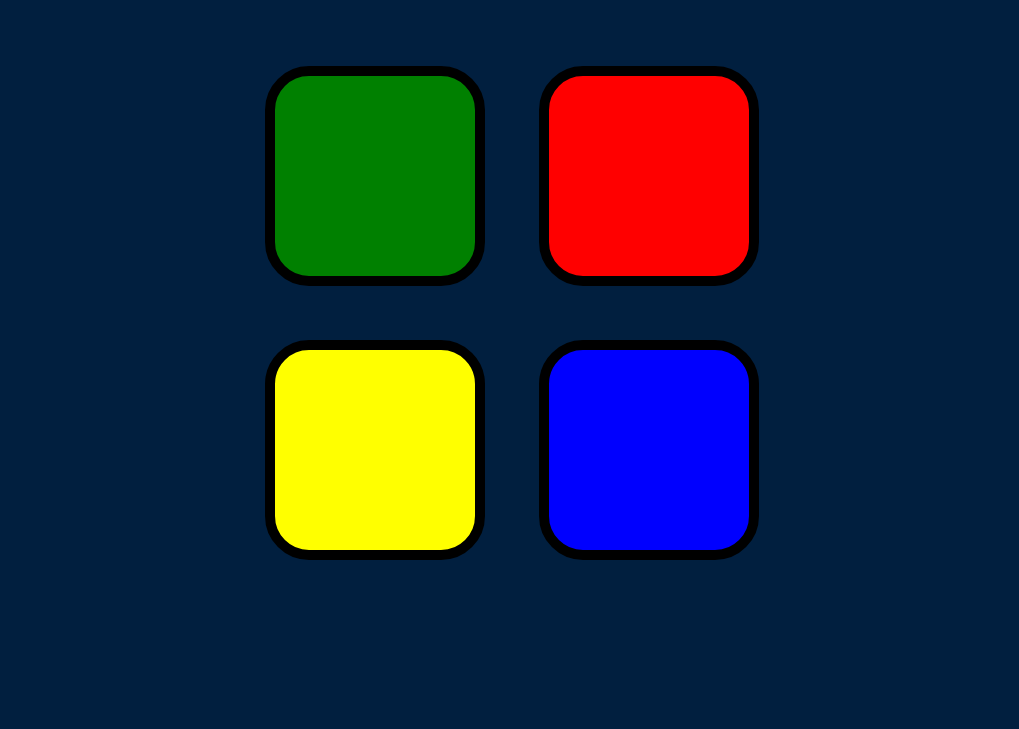
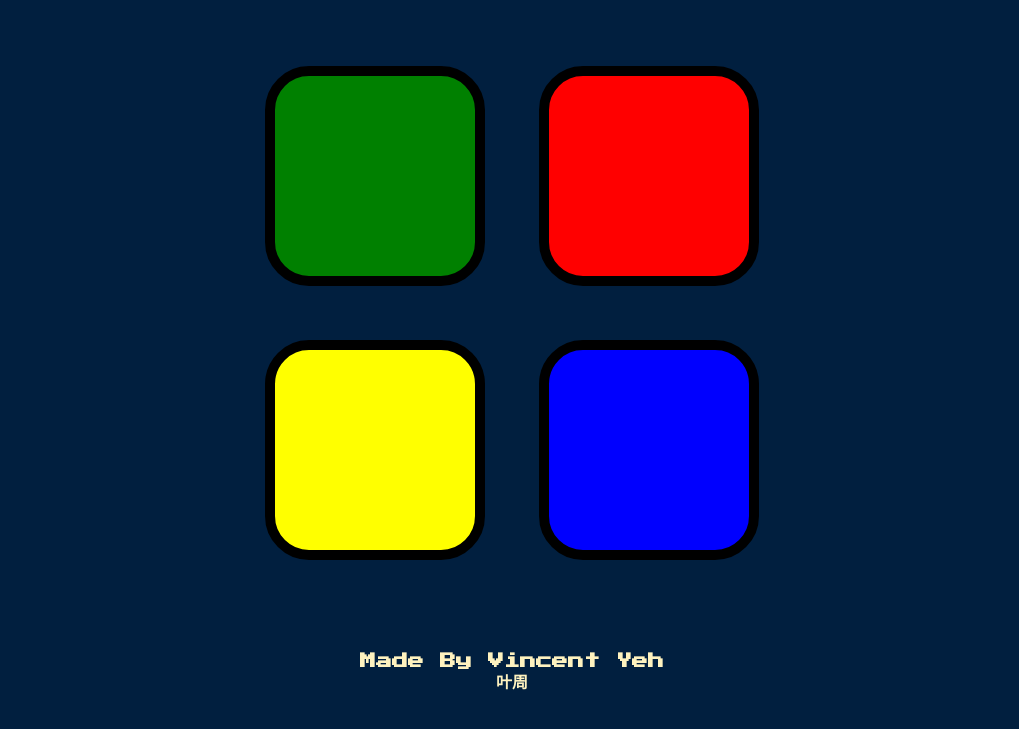
Before and after one commit to Difkyear/Simon-Game, a plain HTML site: page index.html in a window 1280 px wide. Shown: the part 133-862 px from the top of the page, without its empty margins (128-1147 px from the left). Before the commit the page ends 800 px from the top, so only its background shows below. Drawn offline with nearby package versions, Linux system fonts and the light colour scheme.

Commit message:
modify page

```diff
--- a/index.html
+++ b/index.html
@@ -28,4 +28,7 @@
     <script src="https://ajax.aspnetcdn.com/ajax/jQuery/jquery-3.5.1.js"></script>
     <script src="./index.js"></script>
   </body>
+  <footer>
+    <h2 class="footer">Made By Vincent Yeh <br />叶周</h2>
+  </footer>
 </html>
--- a/styles.css
+++ b/styles.css
@@ -1,20 +1,25 @@
 body {
   text-align: center;
-  background-color: #011F3F;
+  background-color: #011f3f;
 }
 
 #level-title {
-  font-family: 'Press Start 2P', cursive;
+  font-family: "Press Start 2P", cursive;
   font-size: 3rem;
-  margin:  5%;
-  color: #FEF2BF;
+  margin: 5%;
+  color: #fef2bf;
+}
+.footer {
+  font-family: "Press Start 2P", cursive;
+  font-size: 1rem;
+  margin: 5%;
+  color: #fef2bf;
 }
 
 .container {
   display: block;
   width: 50%;
   margin: auto;
-
 }
 
 .btn {
```
